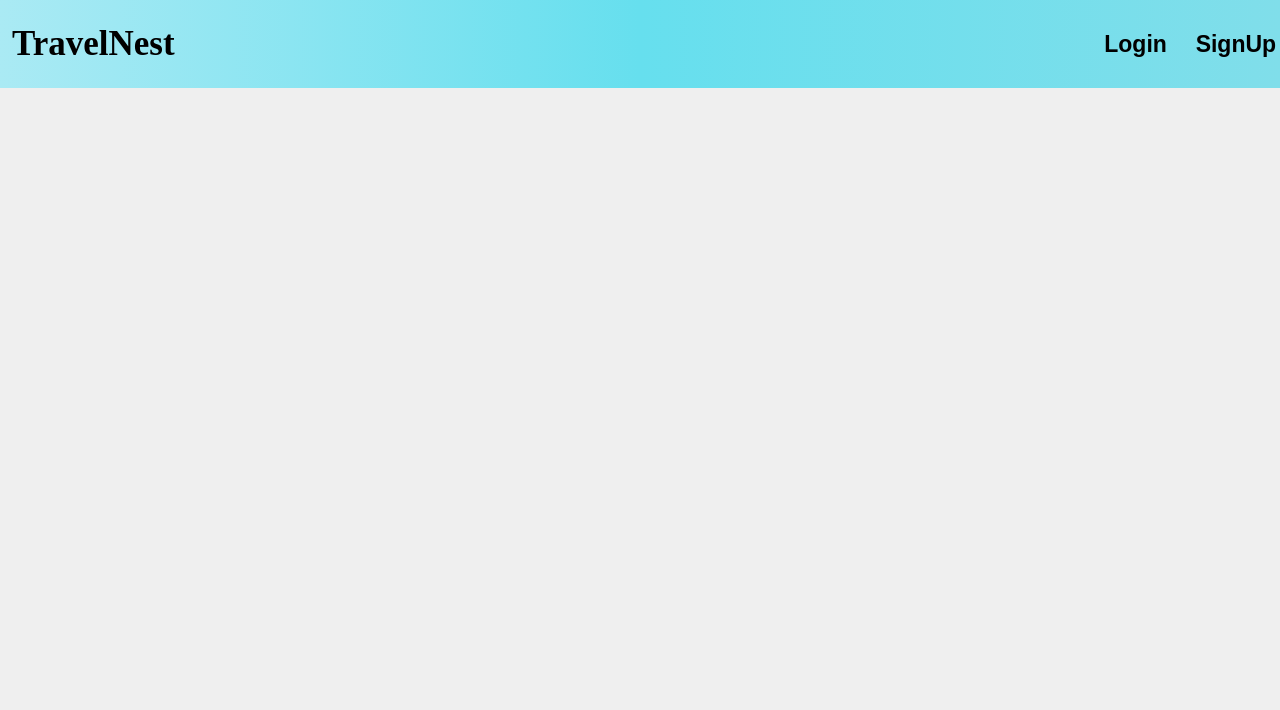
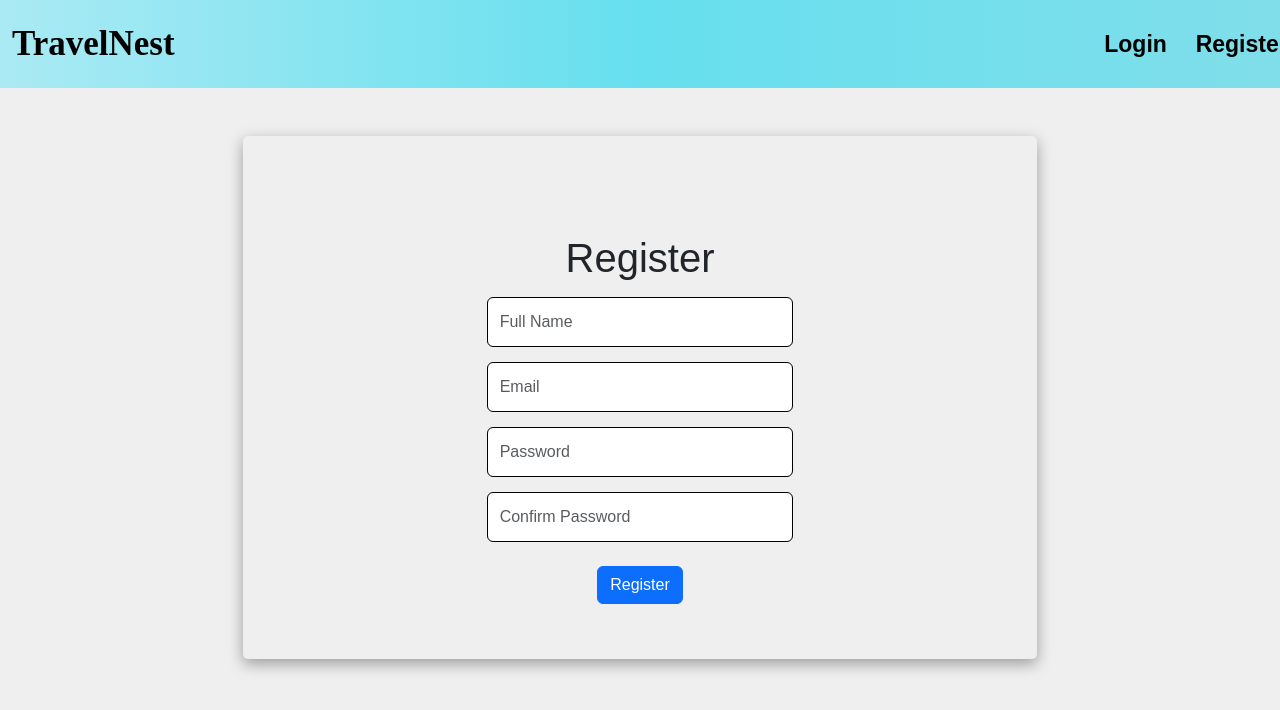
Before and after one commit to OJASVISWAMI22/REAL-TIME-HOTEL-ROOM-BOOKING-WEBSITE, a React (Vite) app in the folder frontend/: page /register in a window 1280 px wide. Shown: the top 710 px of the page. Built offline with nearby package versions, Linux system fonts and the light colour scheme.

Commit message:
some changes

```diff
--- a/frontend/src/App.jsx
+++ b/frontend/src/App.jsx
@@ -3,7 +3,8 @@ import Navbar from "./components/navbar";
 import { BrowserRouter, Routes, Route, Link } from "react-router-dom";
 import Homescreen from "./screens/homescreen";
 import BookingScreen from "./screens/bookingscreen";
-import Error from "./components/Error";
+import Register from "./screens/Register";
+import Login from "./screens/Login";
 function App() {
   return (
     <>
@@ -12,7 +13,9 @@ function App() {
         <Routes>
           <Route path="/" element={<Homescreen />} />
           <Route path="/home" element={<Homescreen />} />
-          <Route path="/book/:roomid" element={<BookingScreen />} />
+          <Route path="/book/:roomid" element={<BookingScreen />} />\
+          <Route path="/register" element={<Register/>} />
+          <Route path="/login" element={<Login />} />
         </Routes>
       </BrowserRouter>
     </>
--- a/frontend/src/components/Navbar.jsx
+++ b/frontend/src/components/Navbar.jsx
@@ -13,8 +13,8 @@ const Navbar = () => {
             <a className="nav-link abc l" href="/login">
               Login
             </a>
-            <a className="nav-link abc s" href="/signup">
-              SignUp
+            <a className="nav-link abc s" href="/register">
+              Register
             </a>
           </div>
         </div>
--- a/frontend/src/index.css
+++ b/frontend/src/index.css
@@ -82,3 +82,16 @@ body{
 .iii{
   width:600px;
 }
+input{
+  box-shadow: none !important;
+  margin-top: 15px;
+  height: 50px;
+  border: 1.7px solid rgb(0, 0, 0)!important;
+}
+.imgbox1{
+  box-shadow: rgba(0, 0, 0, 0.35) 0px 5px 15px;
+  border-radius: 5px;
+  margin-top: 20px;
+  margin: 20px 19vw;
+  padding: 50px 0px;
+}
--- /dev/null
+++ b/frontend/src/screens/Login.jsx
@@ -0,0 +1,50 @@
+import { useState } from "react";
+
+const Login=()=>{
+  const [email, setemail] = useState("");
+  const [password, setpassword] = useState("");
+
+  const login = () => {
+    if( email==" " || password==" " ){
+      alert("Please enter details first")
+    }
+      const user = {
+        email,
+        password,
+      };
+      console.log(user);
+
+  };
+  return (
+    <div className="row justify-content-center mt-5 imgbox1">
+      <div className="col-md-5 mt-5">
+        <div>
+          <center><h1>Login</h1></center>
+          <input
+            type="text"
+            className="form-control"
+            placeholder="Email"
+            value={email}
+            onChange={(e) => {
+              setemail(e.target.value);
+            }}
+          />
+          <input
+            type="password"
+            className="form-control"
+            placeholder="Password"
+            value={password}
+            onChange={(e) => {
+              setpassword(e.target.value);
+            }}
+          />
+        </div>
+        <center><button className="btn btn-primary mt-4" onClick={login}>
+          Login
+        </button></center>
+      </div>
+    </div>
+  )
+}
+
+export default Login;
--- /dev/null
+++ b/frontend/src/screens/Register.jsx
@@ -0,0 +1,75 @@
+import { useState } from "react";
+
+const Register = () => {
+  const [name, setname] = useState("");
+  const [email, setemail] = useState("");
+  const [password, setpassword] = useState("");
+  const [cp, setcp] = useState("");
+
+  const register = () => {
+    if(name==" " || email==" " || password==" " || cp==" "){
+      alert("Please enter user details first")
+    }
+    else if (password == cp ) {
+      const user = {
+        name,
+        email,
+        password,
+        cp,
+      };
+      console.log(user);
+    } else {
+      alert("Unmatched Password !!");
+    }
+  };
+  return (
+    <div className="row justify-content-center mt-5 imgbox1">
+      <div className="col-md-5 mt-5">
+        <div>
+          <center><h1>Register</h1></center>
+          <input
+            type="text"
+            className="form-control"
+            placeholder="Full Name"
+            value={name}
+            onChange={(e) => {
+              setname(e.target.value);
+            }}
+          />
+          <input
+            type="text"
+            className="form-control"
+            placeholder="Email"
+            value={email}
+            onChange={(e) => {
+              setemail(e.target.value);
+            }}
+          />
+          <input
+            type="password"
+            className="form-control"
+            placeholder="Password"
+            value={password}
+            onChange={(e) => {
+              setpassword(e.target.value);
+            }}
+          />
+          <input
+            type="password"
+            className="form-control"
+            placeholder="Confirm Password"
+            value={cp}
+            onChange={(e) => {
+              setcp(e.target.value);
+            }}
+          />
+        </div>
+        <center><button className="btn btn-primary mt-4" onClick={register}>
+          Register
+        </button></center>
+      </div>
+    </div>
+  );
+};
+
+export default Register;
```
